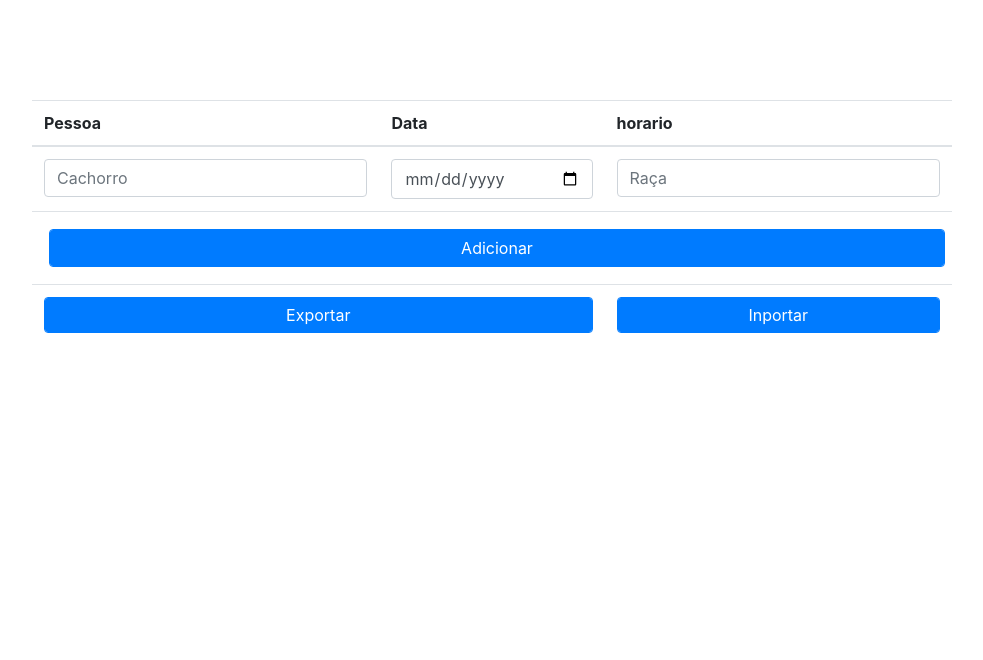
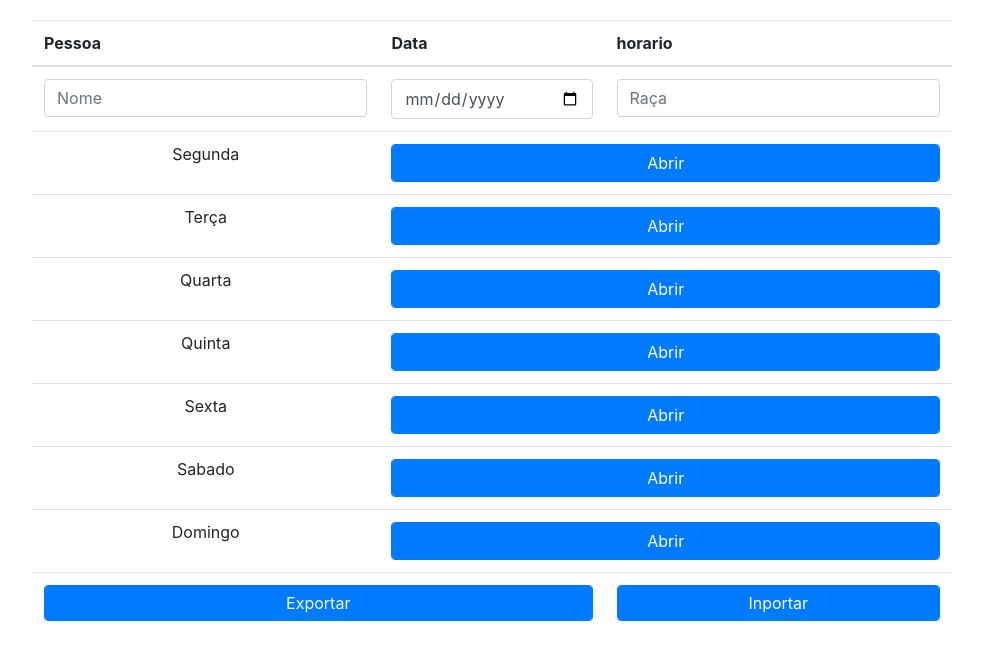
Before and after one commit to gasharaujo/adestrador, a plain HTML site: page calendario.html in a window 1280 px wide. Shown: the whole page, without its empty margins (148-1131 px from the left). Drawn offline with nearby package versions, Linux system fonts and the light colour scheme.

Commit message:
Add files via upload

```diff
--- a/calendario.html
+++ b/calendario.html
@@ -4,11 +4,15 @@
 		<meta name="viewport" content="width=device-width, initial-scale=1">
 		<link rel="stylesheet" href="https://cdnjs.cloudflare.com/ajax/libs/font-awesome/4.7.0/css/font-awesome.min.css">
 		<script>
+			function Exemplo() {
+				var registros = JSON.parse(localStorage.getItem('calendario'));
 
+				localStorage.setItem('calendario', JSON.stringify(registros));
+			}
 		</script>
 	</head>
 	<body>
-		<div class="container" style="padding-top: 100px;">
+		<div class="container" style="padding-top: 20px;">
 			<div class="row">
 				<div class="col-sm-1"></div>
 				<div class="col-sm-10">
@@ -23,47 +27,52 @@
 							</thead>
 							<tbody>
 								<tr>
-									<td>
-										<input type="text" id="Cachorro" class="form-control" placeholder="Cachorro" oninput="filtrarRegistros()">
-									</td>
-									<td>
-										<input type="date" id="Nome" class="form-control" placeholder="Nome" oninput="filtrarRegistros()">
-									</td>
-									<td>
-										<input type="text" id="Raça" class="form-control" placeholder="Raça" oninput="filtrarRegistros()">
-									</td>
+									<td><input type="text" id="Nome" class="form-control" placeholder="Nome" oninput="filtrarRegistros()"></td>
+									<td><input type="date" id="Data" class="form-control" placeholder="Data" oninput="filtrarRegistros()"></td>
+									<td><input type="text" id="horario" class="form-control" placeholder="Raça" oninput="filtrarRegistros()"></td>
 								</tr>
 								<tr>
-									<td colspan="4">
-										<button type="button" class="btn btn-primary form-control" onclick="adicionar()" style="margin: 5px">Adicionar</button>
-									</td>
+									<td class="text-center">Segunda</td>
+									<td colspan="2" class="text-center"><button type="button" class="btn btn-primary form-control" data-toggle="modal" data-target="#myModal" onclick="info(0)" >Abrir</button></td>
 								</tr>
 								<tr>
-									<td colspan="2">
-										<button type="button" class="btn btn-primary form-control" onclick="exportar()" style="padding: 5px">Exportar</button>
-									</td>
-									<td colspan="2">
-										<button type="button" class="btn btn-primary form-control" onclick="importar()" style="padding: 5px">Inportar</button>
-									</td>
+									<td class="text-center">Terça</td>
+									<td colspan="2" class="text-center"><button type="button" class="btn btn-primary form-control" data-toggle="modal" data-target="#myModal" onclick="info(0)" >Abrir</button></td>
 								</tr>
-								<!--tr>
-									<td colspan="4">
-									</td>
-								</tr-->
+								<tr>
+									<td class="text-center">Quarta</td>
+									<td colspan="2" class="text-center"><button type="button" class="btn btn-primary form-control" data-toggle="modal" data-target="#myModal" onclick="info(0)" >Abrir</button></td>
+								</tr>
+								<tr>
+									<td class="text-center">Quinta</td>
+									<td colspan="2" class="text-center"><button type="button" class="btn btn-primary form-control" data-toggle="modal" data-target="#myModal" onclick="info(0)" >Abrir</button></td>
+								</tr>
+								<tr>
+									<td class="text-center">Sexta</td>
+									<td colspan="2" class="text-center"><button type="button" class="btn btn-primary form-control" data-toggle="modal" data-target="#myModal" onclick="info(0)" >Abrir</button></td>
+								</tr>
+								<tr>
+									<td class="text-center">Sabado</td>
+									<td colspan="2" class="text-center"><button type="button" class="btn btn-primary form-control" data-toggle="modal" data-target="#myModal" onclick="info(0)" >Abrir</button></td>
+								</tr>
+								<tr>
+									<td class="text-center">Domingo</td>
+									<td colspan="2" class="text-center"><button type="button" class="btn btn-primary form-control" data-toggle="modal" data-target="#myModal" onclick="info(0)" >Abrir</button></td>
+								</tr>
+								<tr>
+									<td colspan="2"><button type="button" class="btn btn-primary form-control" onclick="exportar()" style="padding: 5px">Exportar</button></td>
+									<td colspan="2"><button type="button" class="btn btn-primary form-control" onclick="importar()" style="padding: 5px">Inportar</button></td>
+								</tr>
 							</tbody>
 						</form>
 					</table>
 				</div>
 				<div class="col-sm-1"></div>
 			</div>
-			<div class="row">
-					<div class="col-sm-1"></div>
-					<div class="col-sm-10" id="registros"></div>
-					<div class="col-sm-1"></div>
-			</div>
 		</div>
 		<!-- Modal -->
-		<div class="modal fade" id="myModal2" tabindex="-1" role="dialog" aria-labelledby="exampleModalLabel2" aria-hidden="true">
+		<div
+			class="modal fade" id="myModal" tabindex="-1" role="dialog" aria-labelledby="exampleModalLabel2" aria-hidden="true">
 			<div class="modal-dialog" role="document">
 				<div class="modal-content">
 					<div class="modal-header">
```
Also changed, not shown: index.html (+1 -1 lines).
